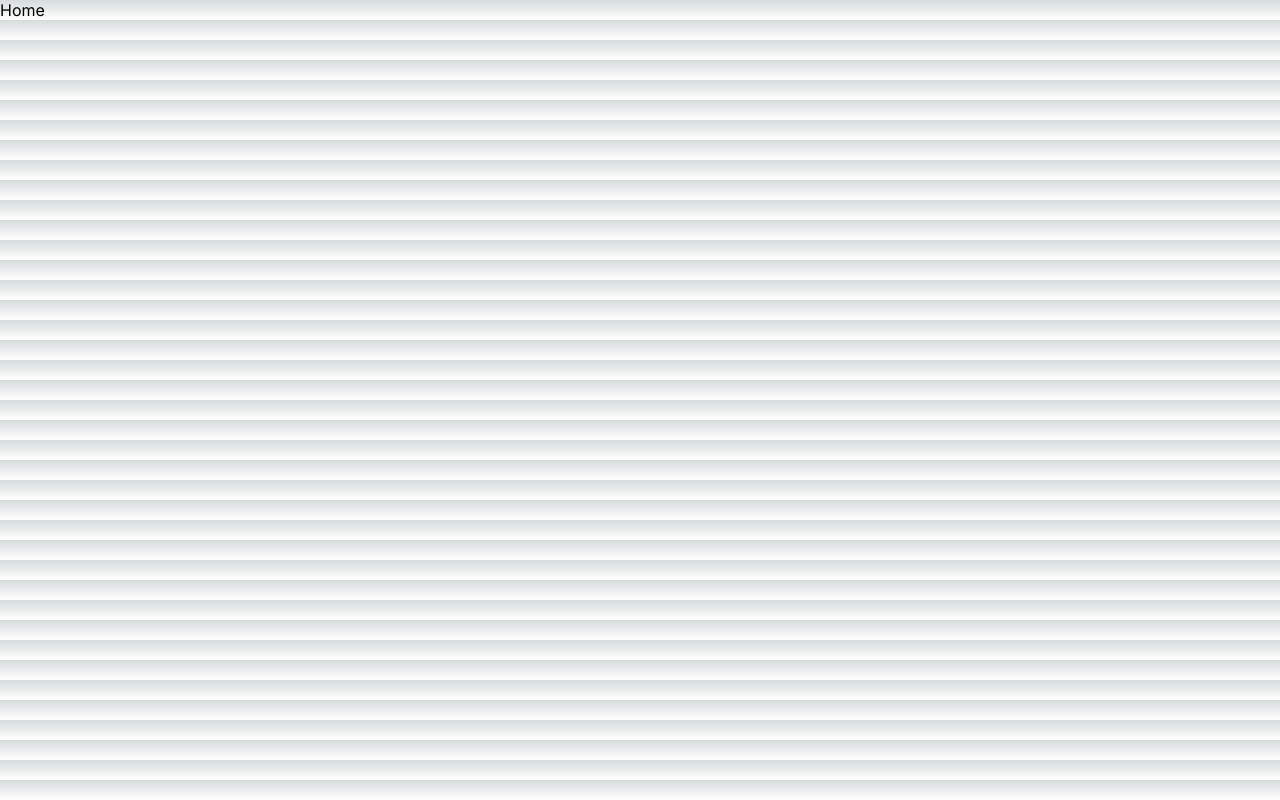
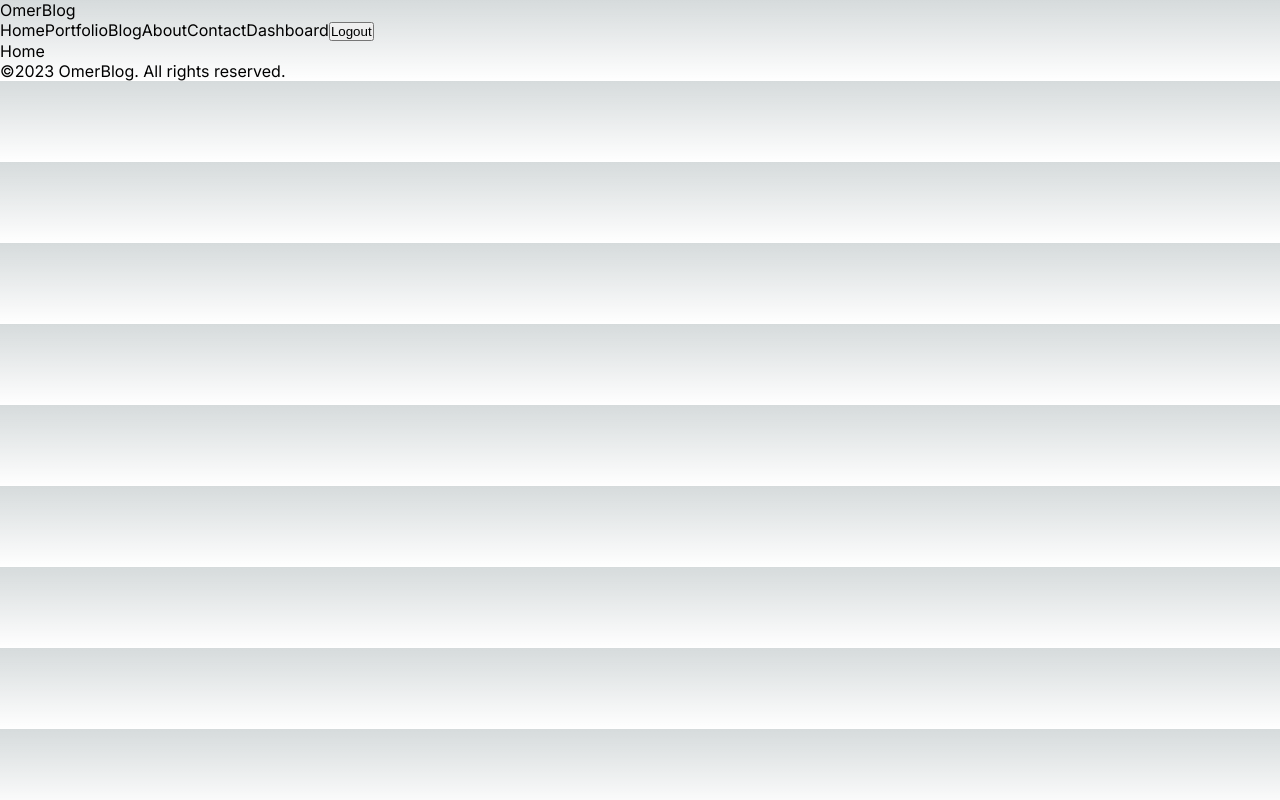
Before and after one commit to Omer-Cicek/nextjs-blog-app, a Next.js app: page / in a window 1280 px wide. Built offline with nearby package versions, Linux system fonts and the light colour scheme.

Commit message:
navbar and footer components created

```diff
--- a/src/app/layout.js
+++ b/src/app/layout.js
@@ -1,5 +1,7 @@
+import Navbar from '@/components/navbar/Navbar'
 import './globals.css'
 import { Inter } from 'next/font/google'
+import Footer from '@/components/footer/Footer'
 
 const inter = Inter({ subsets: ['latin'] })
 
@@ -11,7 +13,11 @@
 export default function RootLayout({ children }) {
   return (
     <html lang="en">
-      <body className={inter.className}>{children}</body>
+      <body className={inter.className}>
+        <Navbar/>
+        {children}
+        <Footer/>
+      </body>
     </html>
   )
 }
--- /dev/null
+++ b/src/components/footer/Footer.jsx
@@ -0,0 +1,12 @@
+import React from 'react'
+
+const Footer = () => {
+  return (
+    <div>
+        <div>&#169;2023 OmerBlog. All rights reserved.</div>
+        <div></div>
+    </div>
+  )
+}
+
+export default Footer
--- /dev/null
+++ b/src/components/navbar/Navbar.jsx
@@ -0,0 +1,58 @@
+'use client'
+
+import Link from 'next/link'
+import React from 'react'
+
+const Navbar = () => {
+
+    const links=[
+        {
+            id: 1,
+            title: 'Home',
+            url: '/'
+        },
+        {
+            id: 2,
+            title: 'Portfolio',
+            url: '/portfolio'
+        },
+        {
+            id: 3,
+            title: 'Blog',
+            url: '/blog'
+        },
+        {
+            id: 4,
+            title: 'About',
+            url: '/about'
+        },
+        {
+            id: 5,
+            title: 'Contact',
+            url: '/contact'
+        },
+        {
+            id: 6,
+            title: 'Dashboard',
+            url: '/dashboard'
+        },
+    ]
+
+
+  return (
+    <div>
+        <Link href='/'>OmerBlog</Link>
+        <div>
+            {
+                links.map(link => (
+                        <Link key={link.id} href={link.url}>{link.title}</Link>
+                    )
+                )
+            }
+            <button onClick={() => console.log('logged out')}>Logout</button>
+        </div>
+    </div>
+  )
+}
+
+export default Navbar
```
Also changed, not shown: src/app/contact/loading.jsx (added, +9 -0 lines).
